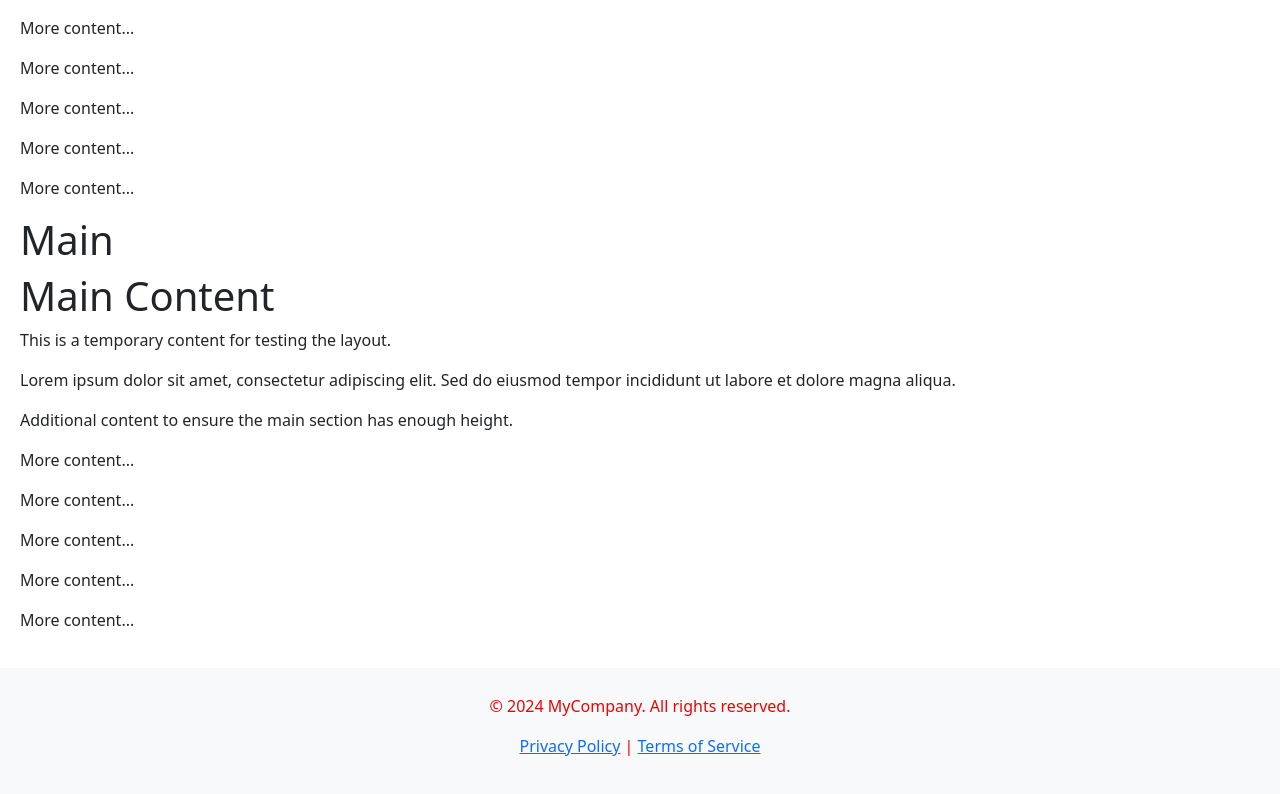
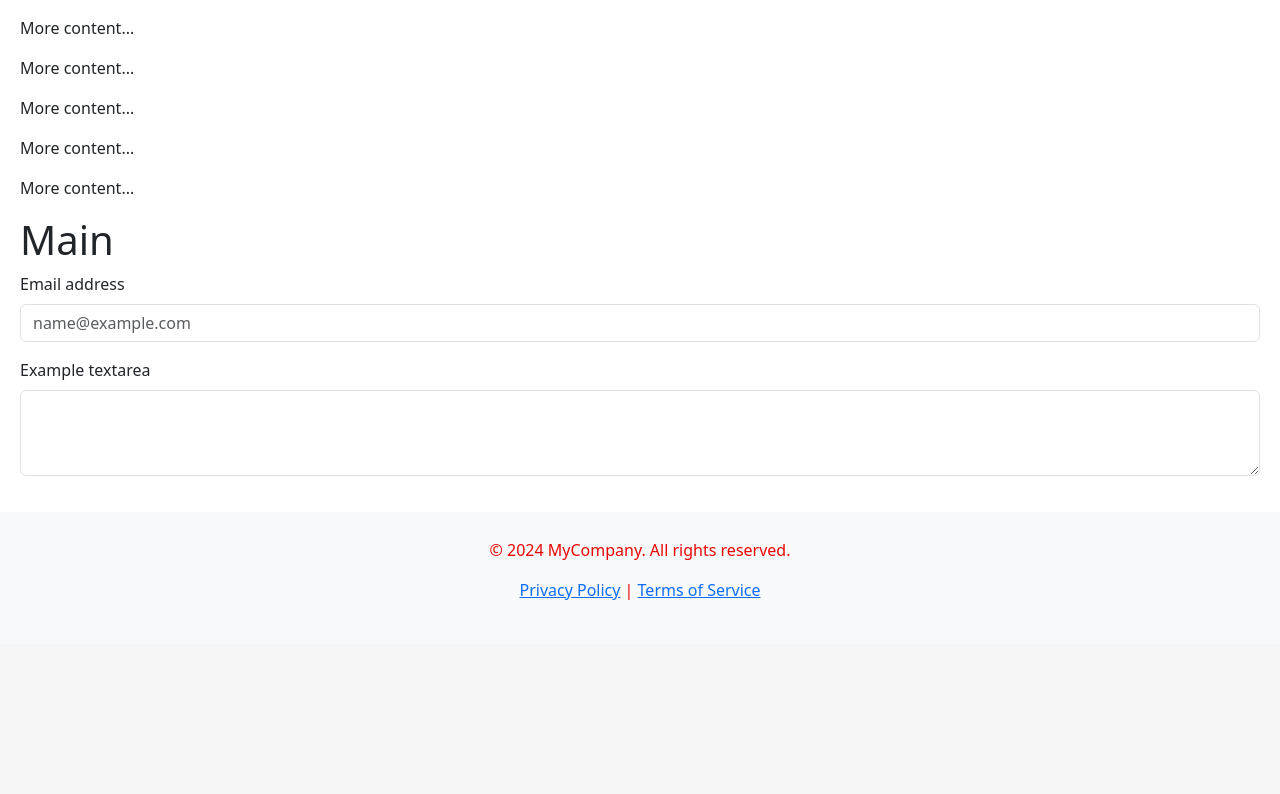
Before and after one commit to jonnyleealas/portfolio-site, a React (Create React App) app in the folder frontend/: page / in a window 1280 px wide. Shown: the part 2472-3266 px from the top of the page. After the commit the page ends 3116 px from the top, so only its background shows below. Built offline with nearby package versions, Linux system fonts and the light colour scheme.

Commit message:
save contact form

```diff
--- a/frontend/src/App.tsx
+++ b/frontend/src/App.tsx
@@ -2,7 +2,7 @@ import React from 'react';
 import { BrowserRouter as Router } from 'react-router-dom';
 import Footer from './components/footer/Footer';
 import Header from './components/header/Header';
-import Main from './components/Main';
+import Main from './components/main/Main';
 import './App.css'
 
 const App: React.FC = () => {
--- a/frontend/src/components/Main.tsx
+++ b/frontend/src/components/main/Main.tsx
@@ -1,3 +1,5 @@
+import Contact from './contact/Contact'
+
 type MainProps = {
   className?: string
 };
@@ -66,15 +68,9 @@ const Main: React.FC<MainProps> = ({className}) => {
     <p>More content...</p>
     <p>More content...</p>
     <h1>Main</h1>
-        <h1>Main Content</h1>
-    <p>This is a temporary content for testing the layout.</p>
-    <p>Lorem ipsum dolor sit amet, consectetur adipiscing elit. Sed do eiusmod tempor incididunt ut labore et dolore magna aliqua.</p>
-    <p>Additional content to ensure the main section has enough height.</p>
-    <p>More content...</p>
-    <p>More content...</p>
-    <p>More content...</p>
-    <p>More content...</p>
-    <p>More content...</p>
+    <div>
+        <Contact />
+    </div>
 
     </main>
   )
--- /dev/null
+++ b/frontend/src/components/main/contact/Contact.tsx
@@ -0,0 +1,23 @@
+import './contact.css'
+
+import Form from 'react-bootstrap/Form';
+
+
+
+
+const Contact: React.FC = () => {
+    return (
+        <Form>
+            <Form.Group className="mb-3" controlId="exampleForm.ControlInput1">
+                <Form.Label>Email address</Form.Label>
+                <Form.Control type="email" placeholder="name@example.com" />
+            </Form.Group>
+            <Form.Group className="mb-3" controlId="exampleForm.ControlTextarea1">
+                <Form.Label>Example textarea</Form.Label>
+                <Form.Control as="textarea" rows={3} />
+            </Form.Group>
+        </Form>
+    )
+}
+
+export default Contact
--- /dev/null
+++ b/frontend/src/components/main/contact/contact.css
@@ -0,0 +1,4 @@
+.contact-card {
+    background-color: green;
+    color: rgb(246, 248, 246);
+    }
```
